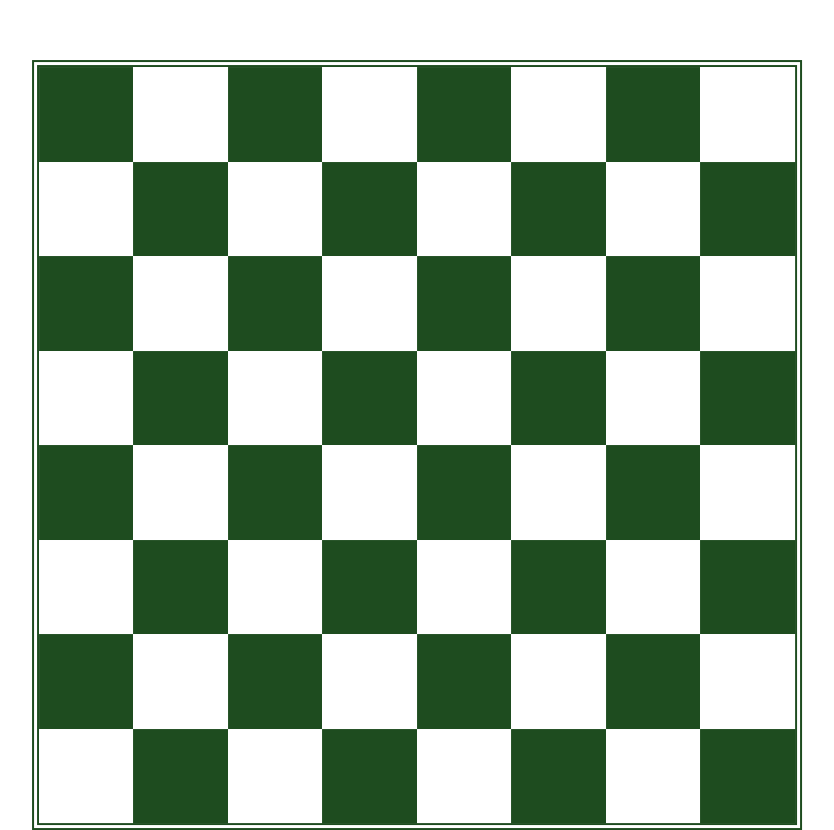
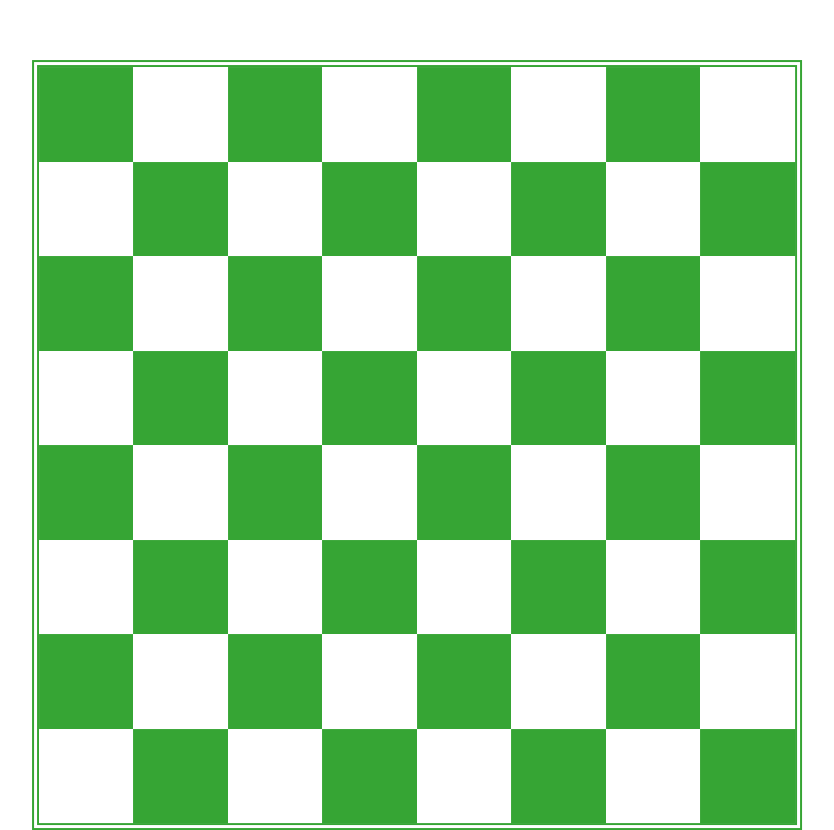
Before and after one commit to awvalenti/rdx, a plain HTML site: page chessboard-to-print.html in a window 1280 px wide. Shown: the part 116-946 px from the top of the page, without its empty margins (223-1057 px from the left). Drawn offline with Linux system fonts and the light colour scheme.

Commit message:
Changing dark squares to a better green

```diff
--- a/chessboard-to-print.html
+++ b/chessboard-to-print.html
@@ -44,7 +44,7 @@ SOFTWARE.
     #board {
       width: 20cm;
       height: 20cm;
-      border: 2mm double #1e4c1f;
+      border: 2mm double #36a534;
       position: absolute;
       top: 50%;
       left: 50%;
@@ -62,7 +62,7 @@ SOFTWARE.
     }
 
     .square.dark {
-      background-color: #1e4c1f;
+      background-color: #36a534;
     }
   </style>
   <body>
```
